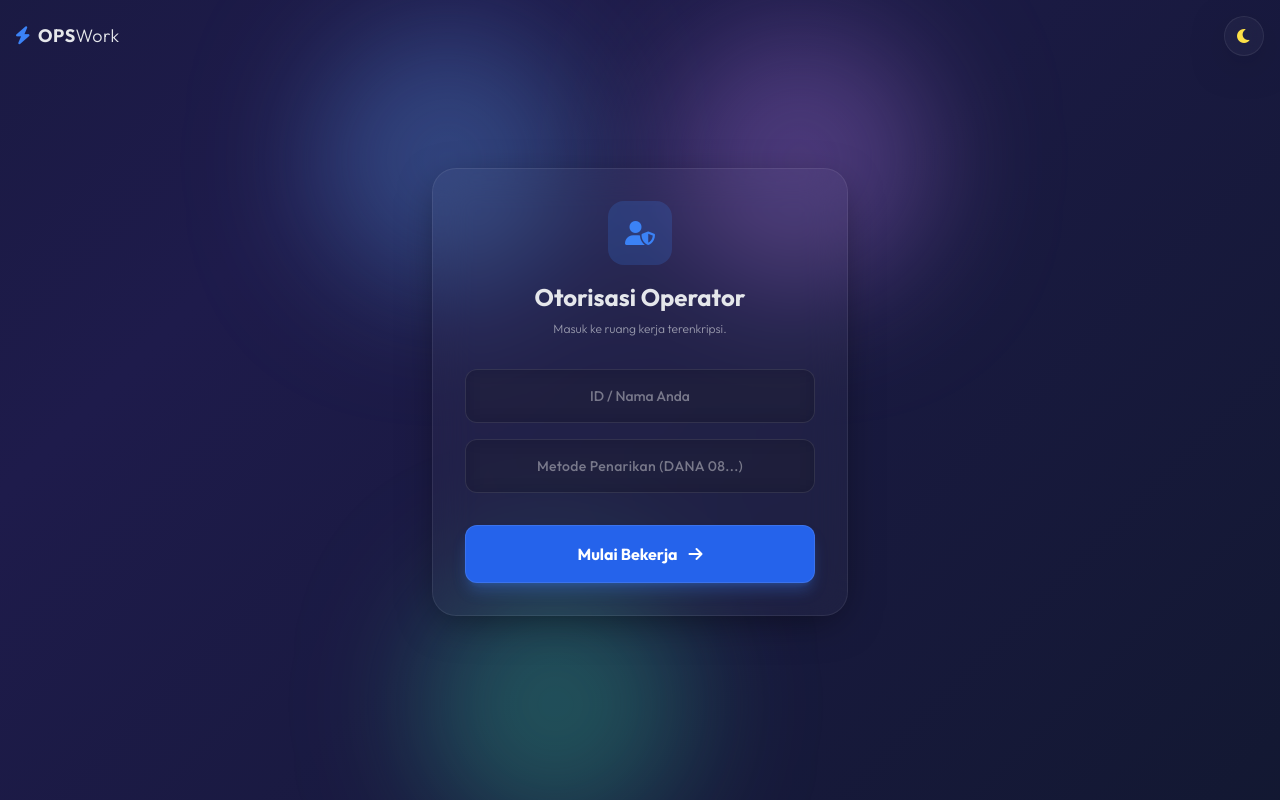
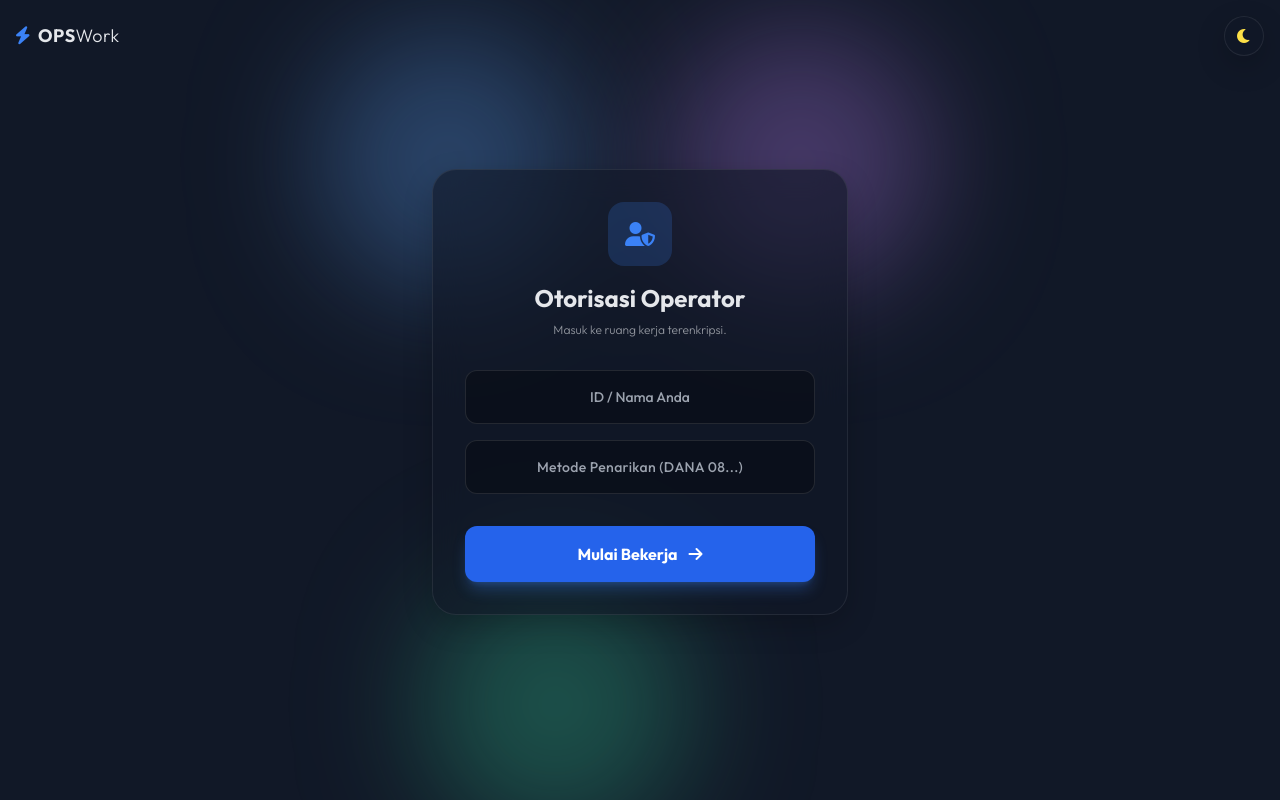
Before and after one commit to ihsanalfikri32-bot/Bot-blast-manual, a plain HTML site: page index.html in a window 1280 px wide. Drawn offline with nearby package versions, Linux system fonts and the light colour scheme.

Commit message:
Update style.css

```diff
--- a/style.css
+++ b/style.css
@@ -1,106 +1,64 @@
+/* style.css */
 @import url('https://fonts.googleapis.com/css2?family=Outfit:wght@300;400;500;600;700&display=swap');
 
 body {
     font-family: 'Outfit', sans-serif;
-    /* Background minimalis gelap modern */
-    background: linear-gradient(135deg, #0f172a 0%, #1e1b4b 50%, #0f172a 100%);
-    background-size: 200% 200%;
-    animation: gradientShift 15s ease infinite;
-    min-height: 100vh;
-    color: #f8fafc;
+    -webkit-tap-highlight-color: transparent;
 }
 
-/* Animasi Latar Belakang */
-@keyframes gradientShift {
-    0% { background-position: 0% 50%; }
-    50% { background-position: 100% 50%; }
-    100% { background-position: 0% 50%; }
+/* Transisi Halus untuk Tema Terang/Gelap */
+* {
+    transition: background-color 0.3s ease, border-color 0.3s ease, color 0.2s ease;
 }
 
-/* Animasi Fade In & Slide Up */
-@keyframes fadeSlideUp {
-    from { opacity: 0; transform: translateY(20px); }
-    to { opacity: 1; transform: translateY(0); }
+/* Kustomisasi Scrollbar agar Elegan */
+.custom-scrollbar::-webkit-scrollbar { width: 6px; height: 6px; }
+.custom-scrollbar::-webkit-scrollbar-track { background: transparent; }
+.custom-scrollbar::-webkit-scrollbar-thumb { background: rgba(156, 163, 175, 0.3); border-radius: 10px; }
+.custom-scrollbar::-webkit-scrollbar-thumb:hover { background: rgba(156, 163, 175, 0.5); }
+
+/* Animasi Muncul dari Bawah */
+@keyframes fadeUp {
+    0% { opacity: 0; transform: translateY(20px); }
+    100% { opacity: 1; transform: translateY(0); }
+}
+.animate-fade-up { animation: fadeUp 0.6s cubic-bezier(0.16, 1, 0.3, 1) forwards; }
+
+/* Panel Kaca Utama (Liquid Glass) */
+.glass-panel {
+    background: rgba(255, 255, 255, 0.4);
+    backdrop-filter: blur(16px);
+    -webkit-backdrop-filter: blur(16px);
+    border: 1px solid rgba(255, 255, 255, 0.5);
+    box-shadow: 0 10px 30px rgba(0, 0, 0, 0.05);
 }
 
-.animate-fade-up {
-    animation: fadeSlideUp 0.6s cubic-bezier(0.16, 1, 0.3, 1) forwards;
+.dark .glass-panel {
+    background: rgba(17, 24, 39, 0.6);
+    border: 1px solid rgba(255, 255, 255, 0.08);
+    box-shadow: 0 10px 30px rgba(0, 0, 0, 0.2);
 }
 
-/* Animasi Timer Berkedip (Glowing) */
-@keyframes pulseGlow {
-    0% { box-shadow: 0 0 0 0 rgba(244, 63, 94, 0.4); }
-    70% { box-shadow: 0 0 0 10px rgba(244, 63, 94, 0); }
-    100% { box-shadow: 0 0 0 0 rgba(244, 63, 94, 0); }
+/* Input Kaca */
+.glass-input {
+    background: rgba(255, 255, 255, 0.5);
+    border: 1px solid rgba(255, 255, 255, 0.6);
+    color: #1f2937;
 }
-
-.timer-glow {
-    animation: pulseGlow 2s infinite;
-    border-radius: 0.75rem;
+.dark .glass-input {
+    background: rgba(0, 0, 0, 0.3);
+    border: 1px solid rgba(255, 255, 255, 0.1);
+    color: #f3f4f6;
 }
-
-/* Kaca (Liquid Glass) Minimalis */
-.glass-panel {
-    background: rgba(255, 255, 255, 0.03);
-    backdrop-filter: blur(20px);
-    -webkit-backdrop-filter: blur(20px);
-    border: 1px solid rgba(255, 255, 255, 0.08);
-    border-radius: 1.5rem;
-    box-shadow: 0 10px 40px -10px rgba(0, 0, 0, 0.5);
-    transition: all 0.3s ease;
-}
-
-.glass-panel:hover {
-    border: 1px solid rgba(255, 255, 255, 0.15);
-}
-
-.glass-input {
-    background: rgba(0, 0, 0, 0.2);
-    border: 1px solid rgba(255, 255, 255, 0.1);
-    color: #ffffff;
-    backdrop-filter: blur(10px);
-    transition: all 0.3s ease;
-}
-
-.glass-input::placeholder { color: rgba(255, 255, 255, 0.4); }
-
 .glass-input:focus {
     outline: none;
     border-color: #3b82f6;
-    background: rgba(0, 0, 0, 0.4);
-    box-shadow: 0 0 15px rgba(59, 130, 246, 0.3);
+    box-shadow: 0 0 0 3px rgba(59, 130, 246, 0.2);
 }
 
-/* Tombol Elegan */
+/* Tombol Kaca */
 .glass-btn {
-    background: rgba(255, 255, 255, 0.05);
-    border: 1px solid rgba(255, 255, 255, 0.1);
-    backdrop-filter: blur(5px);
     transition: all 0.3s cubic-bezier(0.4, 0, 0.2, 1);
 }
-
-.glass-btn:hover:not(:disabled) {
-    background: rgba(255, 255, 255, 0.1);
-    transform: translateY(-2px);
-    box-shadow: 0 8px 25px -5px rgba(255, 255, 255, 0.1);
-}
-
-.glass-btn:active:not(:disabled) { transform: translateY(1px); }
-
-/* Varian Tombol */
-.btn-primary { background: linear-gradient(135deg, #2563eb, #1d4ed8); border: none; }
-.btn-primary:hover:not(:disabled) { box-shadow: 0 8px 25px -5px rgba(37, 99, 235, 0.5); }
-
-.btn-success { background: linear-gradient(135deg, #059669, #047857); border: none; }
-.btn-success:hover:not(:disabled) { box-shadow: 0 8px 25px -5px rgba(5, 150, 105, 0.5); }
-
-.btn-danger { background: rgba(225, 29, 72, 0.2); border-color: rgba(225, 29, 72, 0.5); color: #fda4af; }
-.btn-danger:hover:not(:disabled) { background: rgba(225, 29, 72, 0.4); }
-
-.btn-warning { background: rgba(217, 119, 6, 0.2); border-color: rgba(217, 119, 6, 0.5); color: #fcd34d; }
-.btn-warning:hover:not(:disabled) { background: rgba(217, 119, 6, 0.4); }
-
-/* Scrollbar Kustom */
-.custom-scrollbar::-webkit-scrollbar { width: 4px; }
-.custom-scrollbar::-webkit-scrollbar-track { background: rgba(255, 255, 255, 0.02); }
-.custom-scrollbar::-webkit-scrollbar-thumb { background: rgba(255, 255, 255, 0.2); border-radius: 10px; }
+.glass-btn:active { transform: scale(0.95); }
+.glass-btn:disabled { opacity: 0.5; pointer-events: none; }
```
